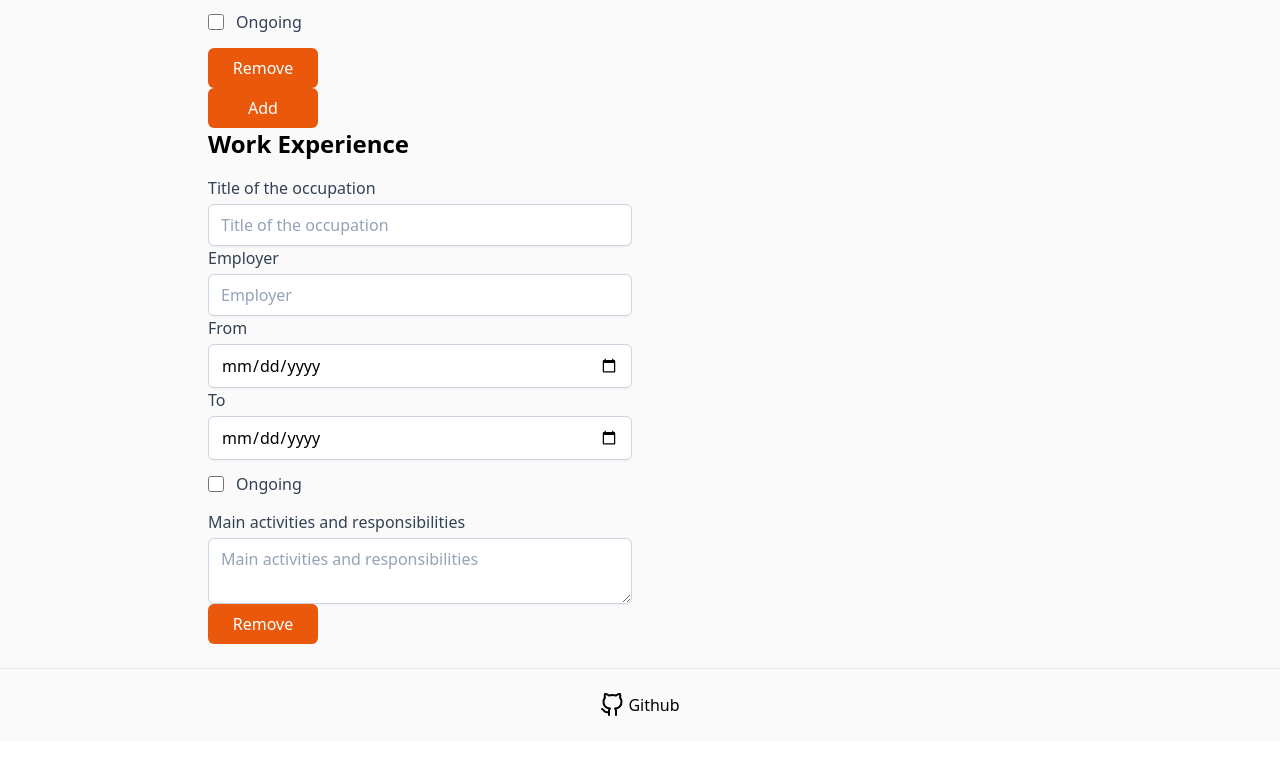
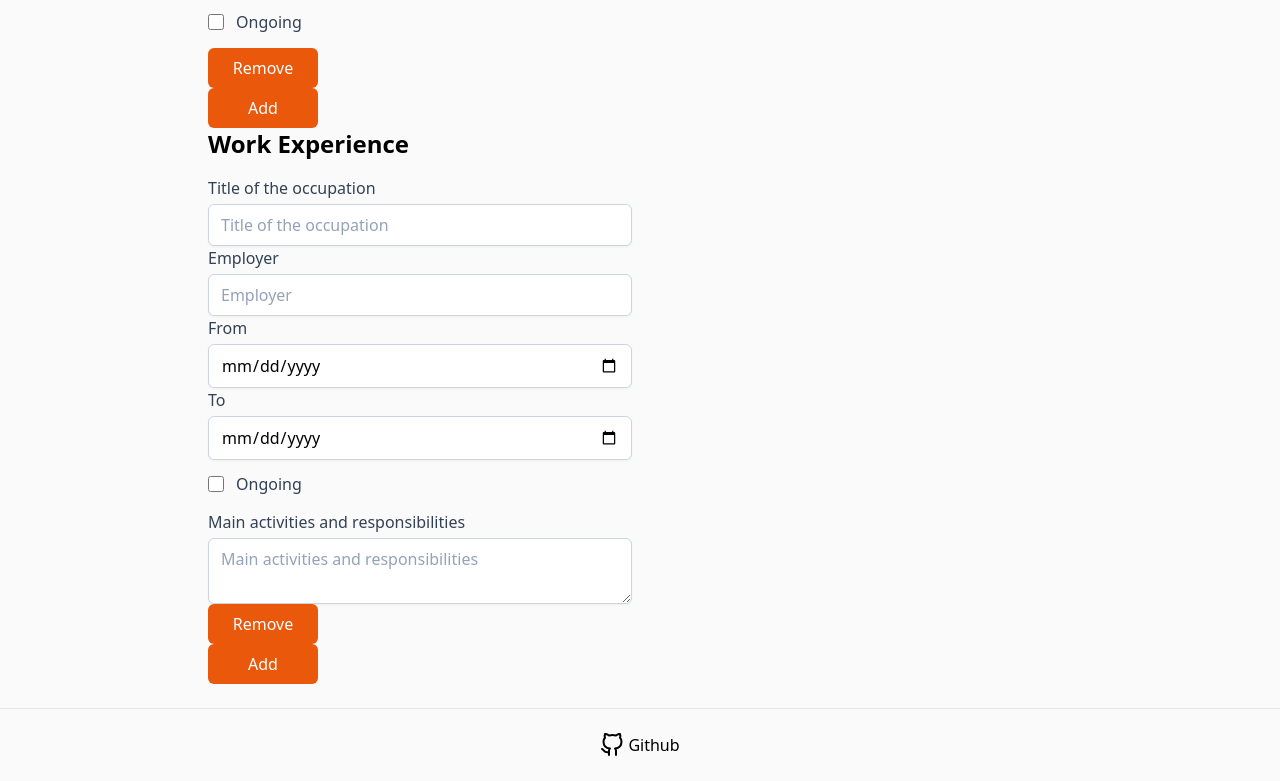
Before and after one commit to greqov/odin-cv-app, a React app: page / in a window 1280 px wide. Shown: the part 795-1576 px from the top of the page. Before the commit the page ends 1536 px from the top, so only its background shows below. Built offline with nearby package versions, Linux system fonts and the light colour scheme.

Commit message:
Work: implement 'Add' button, refactor 'addItem' function

```diff
--- a/src/js/components/Main.js
+++ b/src/js/components/Main.js
@@ -3,7 +3,6 @@ import { nanoid } from 'nanoid';
 import Input from './form/Input';
 import Textarea from './form/Textarea';
 import Checkbox from './form/Checkbox';
-import Select from './form/Select';
 import Button from './form/Button';
 import Preview from './Preview';
 
@@ -39,7 +38,7 @@ export default class Main extends Component {
     };
 
     this.handleChange = this.handleChange.bind(this);
-    this.addEducationItem = this.addEducationItem.bind(this);
+    this.addItem = this.addItem.bind(this);
     this.removeItem = this.removeItem.bind(this);
   }
 
@@ -60,16 +59,16 @@ export default class Main extends Component {
     }
   }
 
-  addEducationItem() {
+  addItem(category, cb) {
     this.setState({
-      education: [...this.state.education, createEducationItem()],
+      [category]: [...this.state[category], cb()],
     });
   }
 
   removeItem(e, data) {
     const { id, category } = data;
     this.setState({
-      [category]: this.state.education.filter((i) => i.id !== id),
+      [category]: this.state[category].filter((i) => i.id !== id),
     });
   }
 
@@ -224,11 +223,16 @@ export default class Main extends Component {
 
             {eduFields}
 
-            <Button label="Add" handleClick={this.addEducationItem} />
+            <Button
+              label="Add"
+              handleClick={() => this.addItem('education', createEducationItem)}
+            />
 
             <h2 className="block mb-4 text-2xl font-bold">Work Experience</h2>
 
             {workFields}
+
+            <Button label="Add" handleClick={() => this.addItem('work', createWorkItem)} />
           </div>
 
           <Preview data={this.state} />
```
